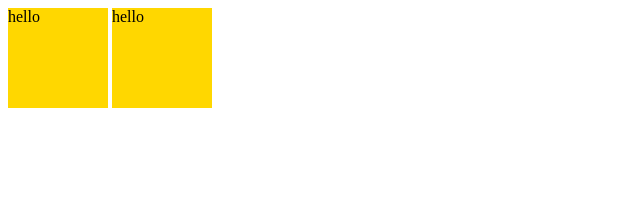
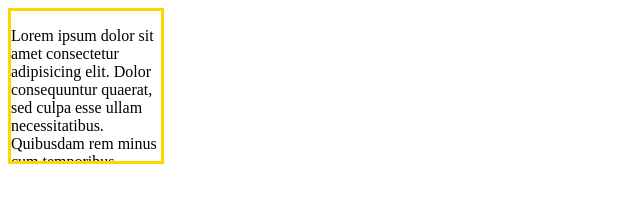
Before and after one commit to kelagb45/javascript-starter, a plain HTML site: page index.html in a window 1280 px wide. Shown: the whole page, without its empty margins (0-640 px from the left). Drawn offline with Linux system fonts and the light colour scheme.

Commit message:
practiced overfow

```diff
--- a/index.html
+++ b/index.html
@@ -1,13 +1,26 @@
 <!DOCTYPE html>
 <html lang="en">
-<head>
-  <meta charset="UTF-8">
-  <meta name="viewport" content="width=device-width, initial-scale=1.0">
-  <title>Document</title>
-  <link rel="stylesheet" href="style.css">
-</head>
-<body>
-<span class="box"></span>
-<span class="box"></span>
-</body>
+  <head>
+    <meta charset="UTF-8" />
+    <meta name="viewport" content="width=device-width, initial-scale=1.0" />
+    <title>Document</title>
+    <link rel="stylesheet" href="style.css" />
+  </head>
+  <body>
+    <div class="box">
+      <p>
+        Lorem ipsum dolor sit amet consectetur adipisicing elit. Dolor
+        consequuntur quaerat, sed culpa esse ullam necessitatibus. Quibusdam rem
+        minus cum temporibus molestiae similique, libero, sed illo labore sit
+        velit atque. Veritatis, esse reprehenderit. Voluptatem quas debitis ab,
+        quae aut id eius in et repudiandae consectetur? Fuga reprehenderit
+        perferendis magni eum eos, mollitia est repellendus hic excepturi illo
+        iure nihil eaque animi nobis vel nostrum pariatur id deserunt cum
+        placeat. Dicta non qui voluptate molestiae accusantium nobis esse
+        ducimus, quasi iste, ratione rem quidem aliquam quaerat velit quos at
+        dignissimos libero ullam exercitationem fuga eaque? Pariatur tempore
+        sapiente nesciunt dicta totam.
+      </p>
+    </div>
+  </body>
 </html>
--- a/style.css
+++ b/style.css
@@ -1,18 +1,6 @@
-*,*::before{
-    box-sizing: border-box;
-}
-
-.box::before{
-content: 'hello';
-}
-
-
-
-.box{
-    width: 100px;
-    height: 100px;
-    background-color: gold;
-    display: inline-block ;
-
-
-}
+ .box{
+    border: 3px solid gold;
+    width: 150px;
+    height: 150px;
+    overflow: auto ;
+ }
```
